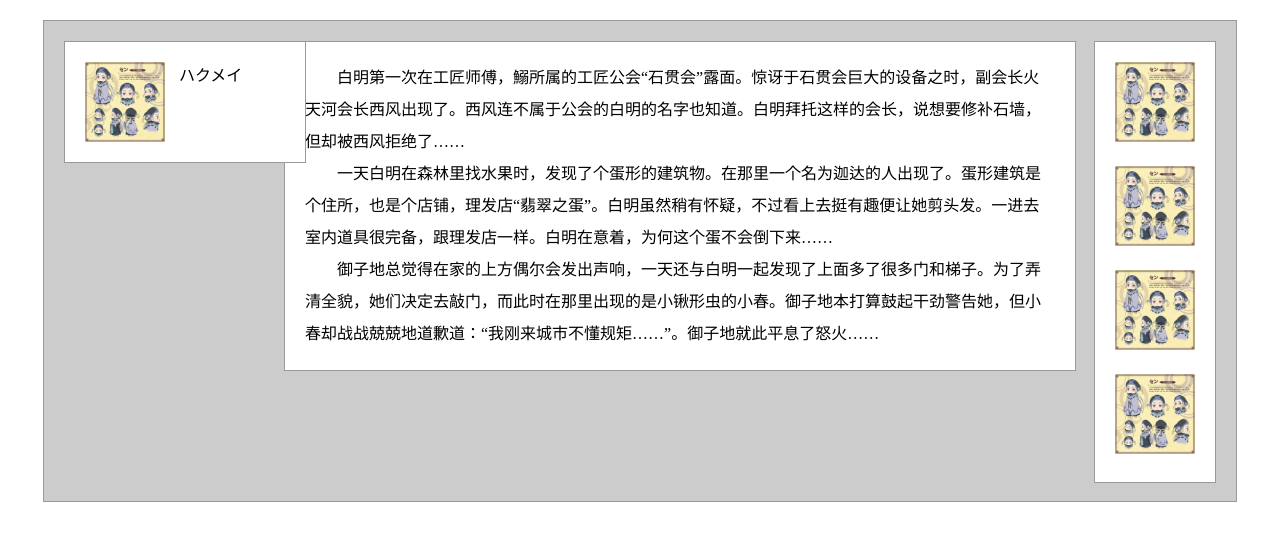
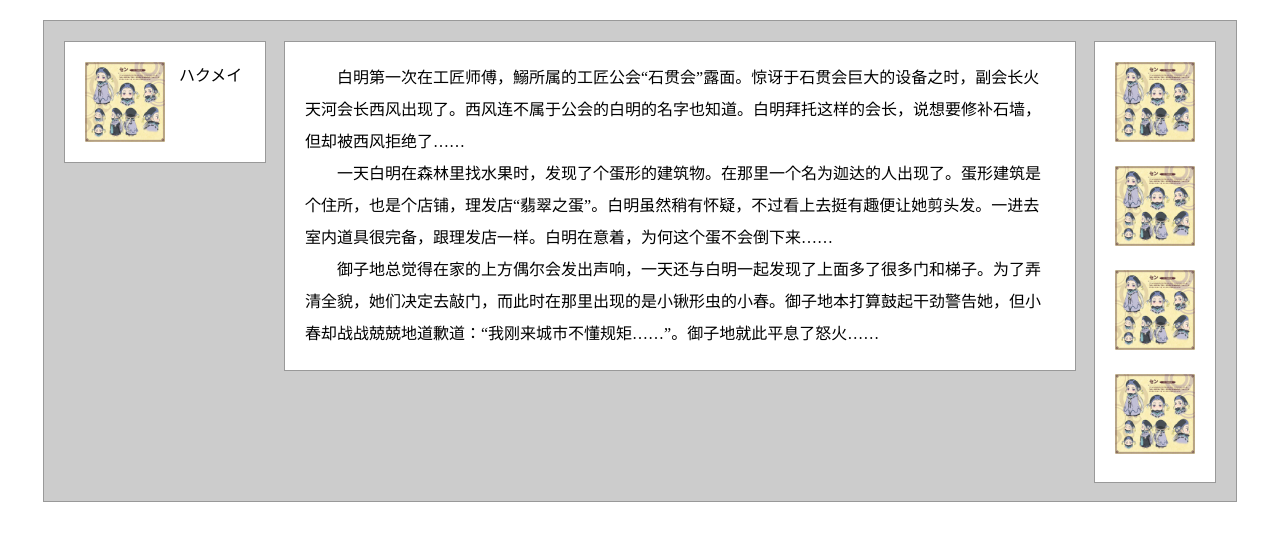
Before and after one commit to xxh4869/IFE2017, a plain HTML site: page HTML-CSS/task03/index.html in a window 1280 px wide. Drawn offline with Linux system fonts and the light colour scheme.

Commit message:
Update style.css
修改了left的width

```diff
--- a/HTML-CSS/task03/style.css
+++ b/HTML-CSS/task03/style.css
@@ -17,7 +17,7 @@ p{
 	position: relative;
 }
 .left{
-	width:200px;
+	width:160px;
 	height: 80px;
 	padding:20px;
 	background: #fff;
```
